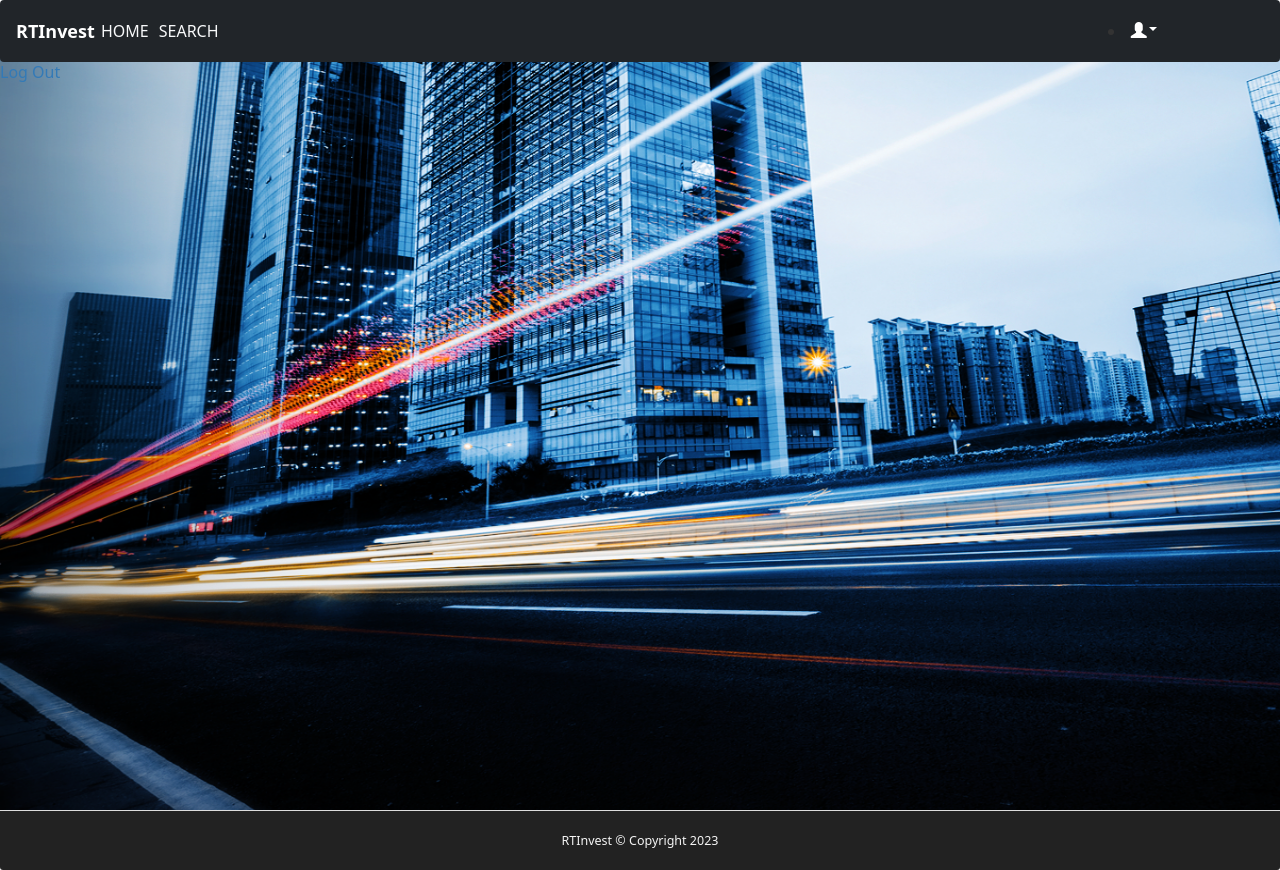
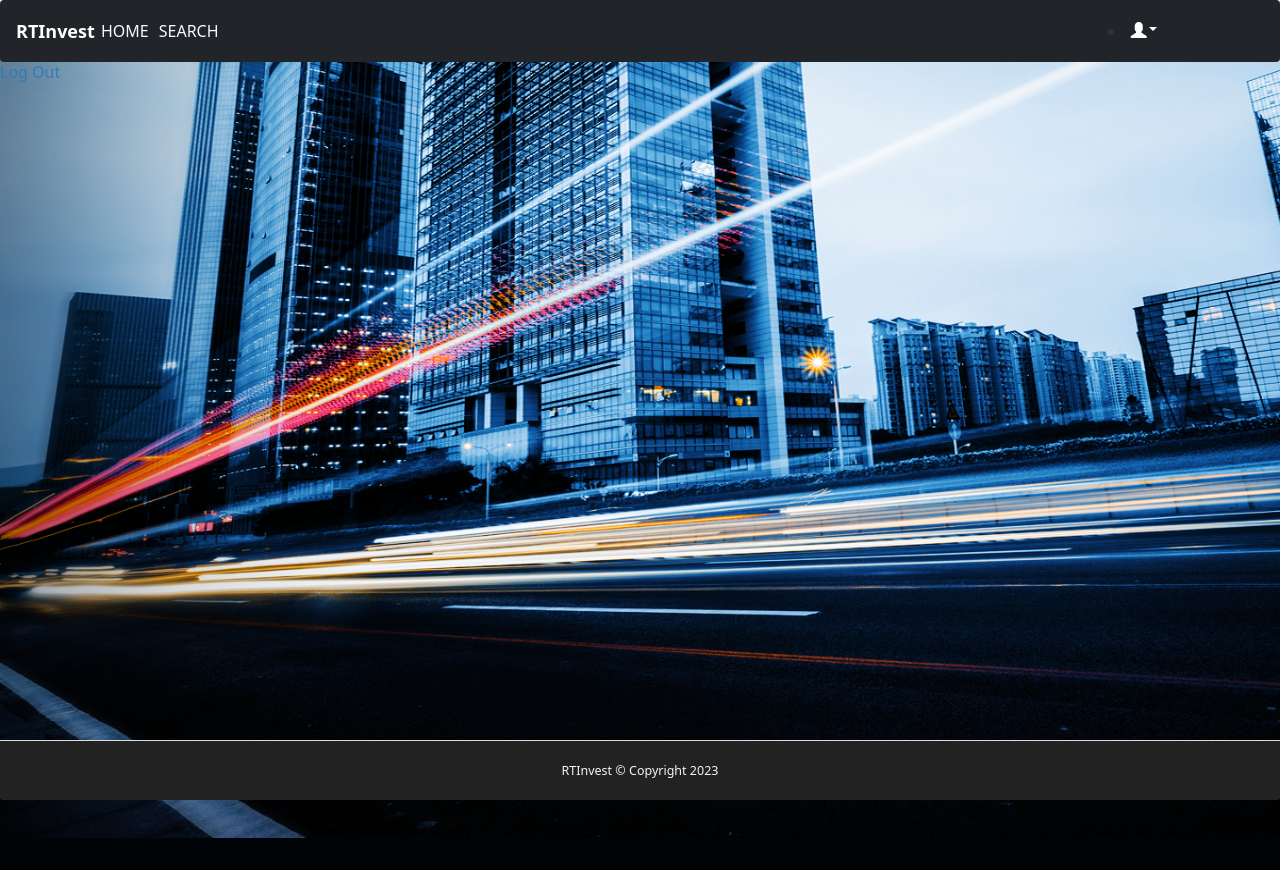
Before and after one commit to Sankalp-Vaish/CS682, a Django app: page / in a window 1280 px wide. After the commit the page ends 838 px from the top, so only its background shows below. Run offline with Django 4.2, Linux system fonts and the light colour scheme; a user stored in the database is signed in; some libraries are stand-ins or nearby versions.

Commit message:
Style changes

```diff
--- a/app/static/myfirst.css
+++ b/app/static/myfirst.css
@@ -176,8 +176,8 @@
 .panel-footer{
   flex: 0 0 50px;/*or just height:50px;*/
   margin-top: auto;
-  /* bottom: 0;
-  position: fixed; */
+  bottom: 0;
+  position: fixed;
   size: 10px;
 	background-color: #222;
   color: whitesmoke;
```
Also changed, not shown: db.sqlite3.
